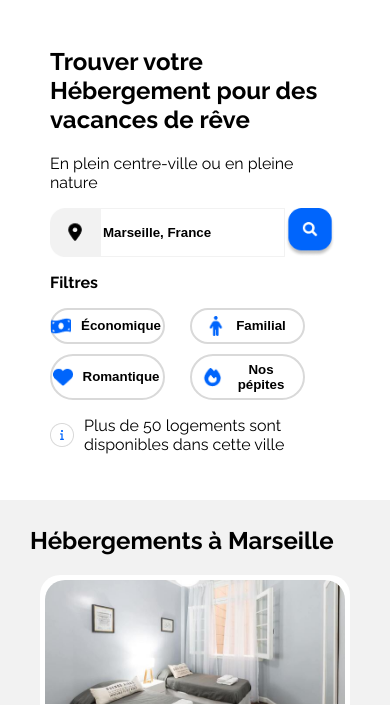
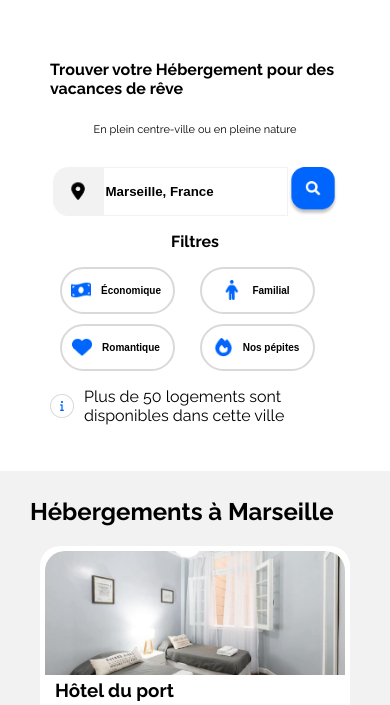
Before and after one commit to Drelall/1.booki-starter-code-master-main-main, a plain HTML site: page index.html in a window 390 px wide. Shown: the part 116-821 px from the top of the page. Drawn offline with Linux system fonts and the light colour scheme.

Commit message:
media querie1

```diff
--- a/css/style.css
+++ b/css/style.css
@@ -424,10 +424,24 @@ body {
     margin-top: 20px;
   }
   form {
-      margin-left: 0px;
+        margin-top: 20px;
+        display: flex;
+        justify-content: center;
     }
   /*navigation*/
-
+  /*titre*/
+  .trouver {
+    margin-top: 50px;
+    display: flex;
+    flex-direction: column;
+    align-items: center;
+  }
+  .trouver h2 {
+    font-size: 16px;
+  }
+  .trouver p {
+    font-size: 11px;
+  }
   /*barre rechercher*/
   input[type="submit"] {
     display: none;
@@ -442,8 +456,8 @@ body {
     display: flex;
     flex-wrap: wrap;
     gap: 10px;
+    justify-content: center;
   }
-    /*filtres*/
   button.bouton {
     border-radius: 25px;
     background-color: #ffffff;
@@ -454,6 +468,14 @@ body {
     justify-content: center;
     margin-right: 15px;
     width: 115px;
+  }
+  section.filtres {
+    display: flex;
+    flex-direction: column;
+    align-items: center;
+}
+p.taille {
+    font-size: 10px;
 }
   /*Hebergement à marseille*/
   h2.hebergement {
--- a/index.html
+++ b/index.html
@@ -55,19 +55,19 @@
                     <div class="bardefiltres__boutons">
                         <button class="bouton" type="submit">
                             <img src="images/Icon/Icon - economique.png" alt="icone du bouton economique">
-                            Économique
+                            <p class="taille">Économique</p>
                         </button>
                         <button class="bouton" type="submit">
                             <img src="images/Icon/Icon - familial.png" alt="icone du bouton familial">
-                            Familial
+                            <p class="taille">Familial</p>
                         </button>
                         <button class="bouton" type="submit">
                             <img src="images/Icon/Icon - romantique.png" alt="icone du bouton romantique">
-                            Romantique
+                            <p class="taille">Romantique</p>
                         </button>
                         <button class="bouton" type="submit">
                             <img src="images/Icon/Icon - nos pepites.png" alt="icone du bouton nos pepites">
-                            Nos pépites
+                            <p class="taille">Nos pépites</p>
                         </button>
 
                 </div>
```
Lines whose indentation alone changed are shown as unchanged.
